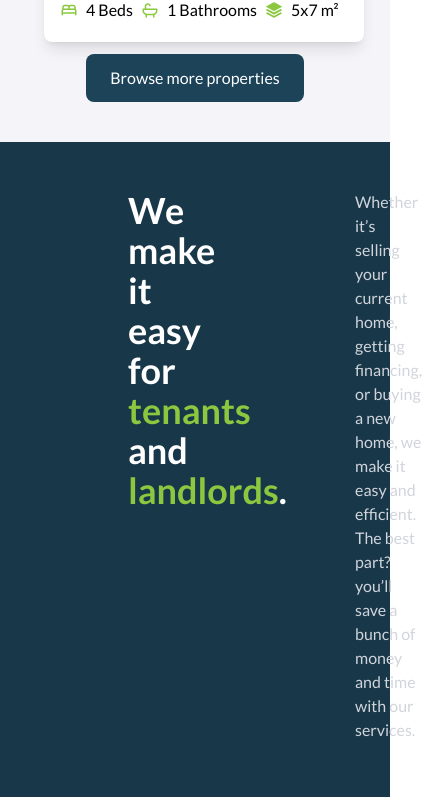
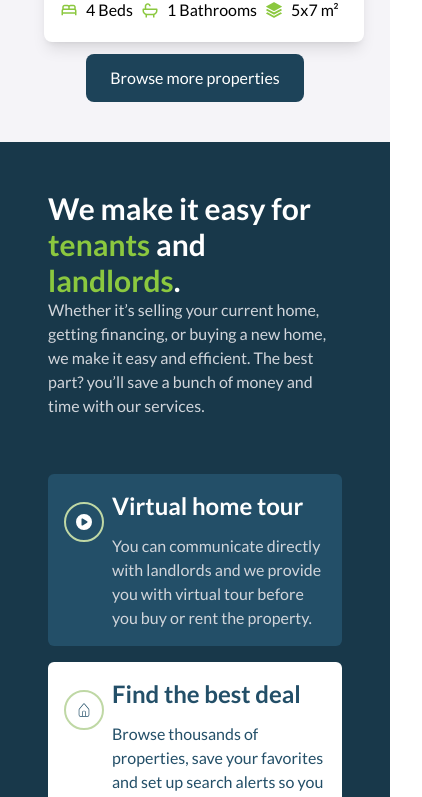
Before and after one commit to manzitresor/real-state-app-frontend, a React (Vite) app: page /home in a window 390 px wide. Shown: the part 4716-5513 px from the top of the page, 422 px wide, since content can reach past the window. Built offline with nearby package versions, Linux system fonts and the light colour scheme.

Commit message:
chore: add responsiveness of landlords section

```diff
--- a/src/pages/home/LandlordsSection.tsx
+++ b/src/pages/home/LandlordsSection.tsx
@@ -1,20 +1,21 @@
 import { FaCirclePlay } from 'react-icons/fa6'
+import { CiHome } from 'react-icons/ci'
 
 export default function LandlordsSection() {
   return (
-    <section className="bg-secondary-blue-600 h-screen w-full text-white px-32 py-12">
-      <div className="flex justify-between gap-x-40 flex-nowrap">
-        <h2 className="font-bold text-4xl  w-1/2">
+    <section className="bg-secondary-blue-600 h-full w-full text-white px-12 md:px-32 py-12">
+      <div className="md:flex md:justify-between md:gap-x-40 md:flex-nowrap">
+        <h2 className="font-bold text-3xl md:text-4xl  md:w-1/2">
           We make it easy for <span className="text-green-primary-400">tenants</span> and{' '}
           <span className="text-green-primary-400">landlords</span>.
         </h2>
-        <p className="text-base w-1/2 text-gray-300">
+        <p className="text-base md:w-1/2 text-gray-300">
           Whether it’s selling your current home, getting financing, or buying a new home, we make
           it easy and efficient. The best part? you’ll save a bunch of money and time with our
           services.
         </p>
       </div>
-      <div className="grid grid-cols-2 gap-x-4 mt-14">
+      <div className="grid grid-cols-1 gap-y-4 md:grid-cols-2 md:gap-x-4 mt-14">
         <div className="bg-secondary-blue-400 px-4 py-4 flex gap-x-2 rounded-md">
           <div>
             <div className="h-10 w-10 border-2 border-green-primary-200 rounded-full flex items-center justify-center mt-3">
@@ -29,22 +30,22 @@ export default function LandlordsSection() {
             </p>
           </div>
         </div>
-        <div className="bg-secondary-blue-400 px-4 py-4 flex gap-x-2 rounded-md">
+        <div className="bg-white text-secondary-blue-400 px-4 py-4 flex gap-x-2 rounded-md">
           <div>
             <div className="h-10 w-10 border-2 border-green-primary-200 rounded-full flex items-center justify-center mt-3">
-              <FaCirclePlay />
+              <CiHome />
             </div>
           </div>
           <div className="space-y-3">
-            <h4 className="font-bold text-2xl">Virtual home tour</h4>
-            <p className="text-gray-300 text-base">
-              You can communicate directly with landlords and we provide you with virtual tour
-              before you buy or rent the property.
+            <h4 className="font-bold text-2xl">Find the best deal</h4>
+            <p className="text-base">
+              Browse thousands of properties, save your favorites and set up search alerts so you
+              don’t miss the best home deal!
             </p>
           </div>
         </div>
       </div>
-      <div className="mt-10 border-t border-green-primary-400 pt-12 grid grid-cols-3">
+      <div className="mt-10 border-t border-green-primary-400 pt-12 grid grid-cols-2 gap-y-7 md:grid-cols-3">
         <div>
           <h1 className="text-4xl font-bold">7.4%</h1>
           <p className="text-gray-300">Property Return Rate</p>
```
